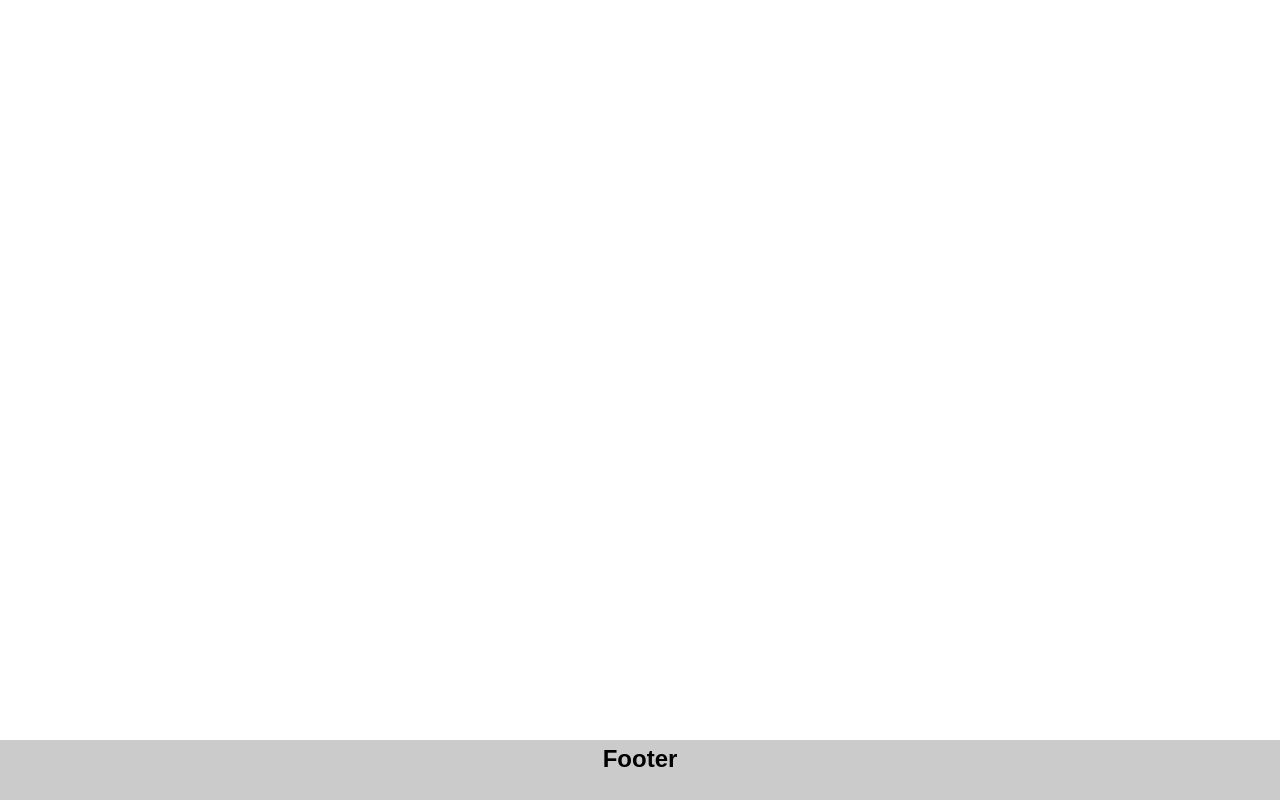
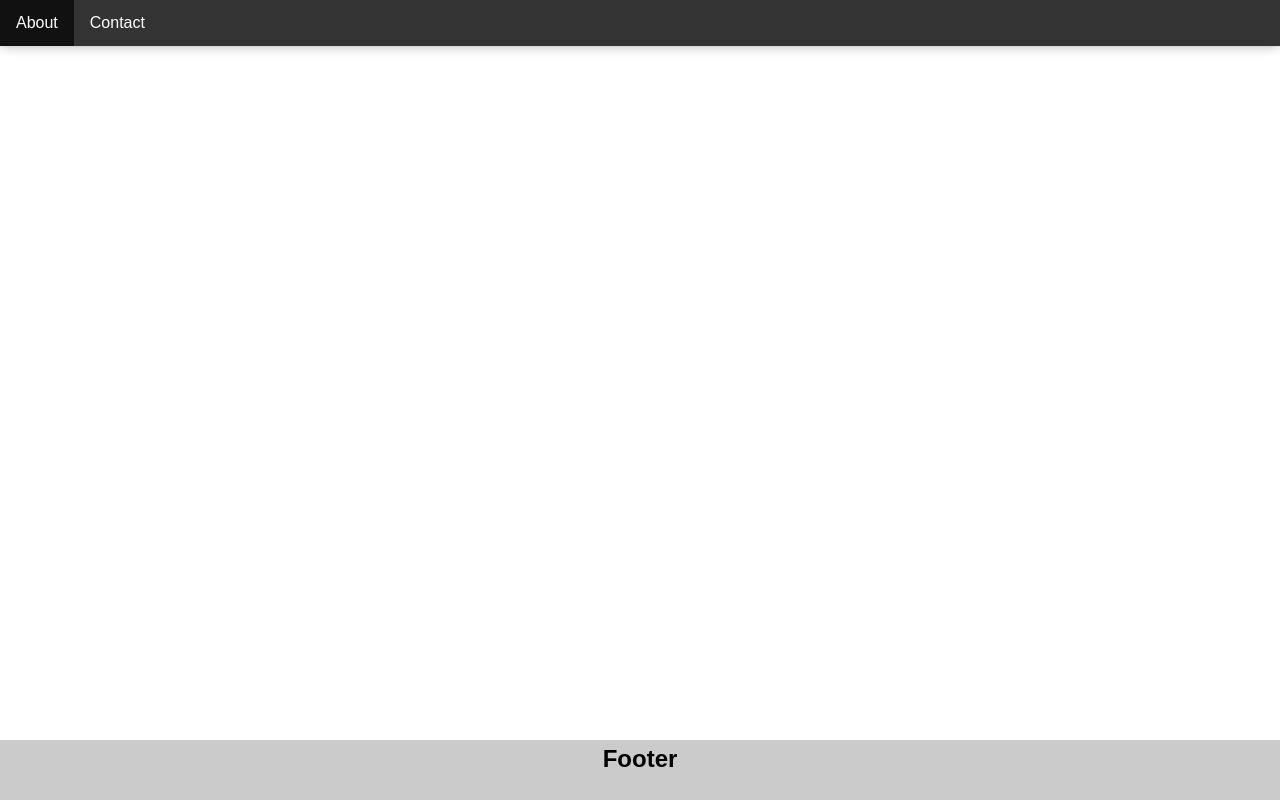
Before and after one commit to AkhilNaidu09/ReactSeed, a React app: page / in a window 1280 px wide. Built offline with nearby package versions, Linux system fonts and the light colour scheme.

Commit message:
Routing changes

```diff
--- a/src/components/App.js
+++ b/src/components/App.js
@@ -3,15 +3,13 @@ import logo from './../logo.svg'
 import './App.css'
 import Header from './header/header.js';
 import Footer from './footer/footer.js';
-import RoutesHandler from './route';
 
 class App extends Component {
   render() {
     return (
       <div className="app">
-        {/* <Header></Header> */}
+        <Header></Header>
         <div className="main" id="mainContent">
-        <RoutesHandler/>
         {this.props.children}
         </div>
         <Footer></Footer>
--- a/src/components/header/header.css
+++ b/src/components/header/header.css
@@ -13,3 +13,31 @@ h2 {
     width: 100%;
     text-align: center;
 }
+
+ul {
+    list-style-type: none;
+    margin: 0;
+    padding: 0;
+    overflow: hidden;
+    background-color: #333;
+}
+
+li {
+    float: left;
+}
+
+li a {
+    display: block;
+    color: white;
+    text-align: center;
+    padding: 14px 16px;
+    text-decoration: none;
+}
+
+li a:hover:not(.active) {
+    background-color: #111;
+}
+
+.active {
+    background-color: #4CAF50;
+}
--- a/src/components/header/header.js
+++ b/src/components/header/header.js
@@ -8,12 +8,10 @@ export default class Header extends React.Component {
     return (
       <div className="app">
         <div className="header">
-          <h2>Header</h2>
-          <ul role="nav">
-          <li><Link to="/home">About</Link></li>
-          <li><Link to="/contact">Contact</Link></li>
+        <ul>
+        <li><Link to="/home" replace>About</Link></li>
+        <li><Link to="/contact" replace>Contact</Link></li>
         </ul>
-
         </div>
       </div>
     );
--- a/src/components/route.js
+++ b/src/components/route.js
@@ -9,6 +9,7 @@ let history = createHashHistory();
 import {
     Router,
     HashRouter,
+    IndexRoute,
     Route,
     Switch,
     Link
@@ -17,16 +18,12 @@ import {
 export default class RoutesHandler extends React.Component {
     render() {
 return (
-    <Router history={history} >
-
-<Switch>
-
-    <Route pathname="App" path="/app" component={App}/>
-      <Route pathname="Home" path="/home" component={Home}/>
-      <Route pathname="Contact" path="/contact" component={Contact}/>
-
-
-</Switch>
+    <Router history={history}>
+    <div>
+    <Route path="/" component={App}/>
+    <Route  path="/home" component={Home}/>
+    <Route  path="/contact" component={Contact}/>
+    </div>
     </Router>
   );
 }
--- a/src/index.js
+++ b/src/index.js
@@ -4,6 +4,6 @@ import {
 } from 'react-dom';
 import './index.css';
 import App from './components/App';
-// import RoutesHandler from './components/route';
+import RoutesHandler from './components/route';
 
-render( <App / > , document.getElementById('root'))
+render( <RoutesHandler / > , document.getElementById('root'))
```
